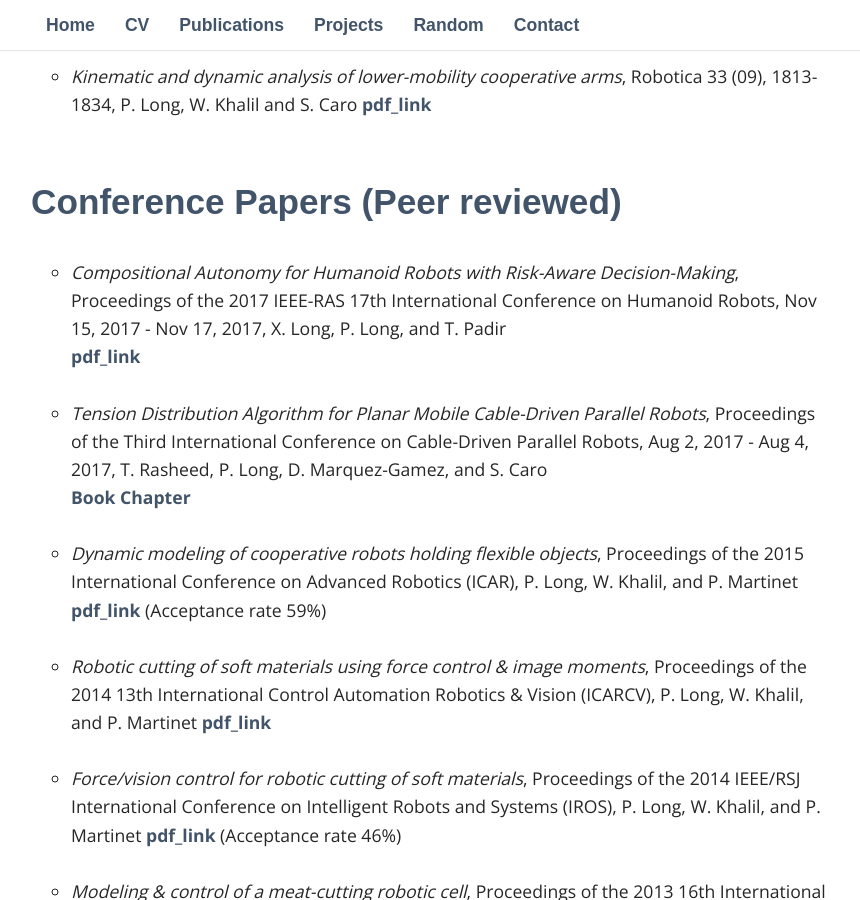
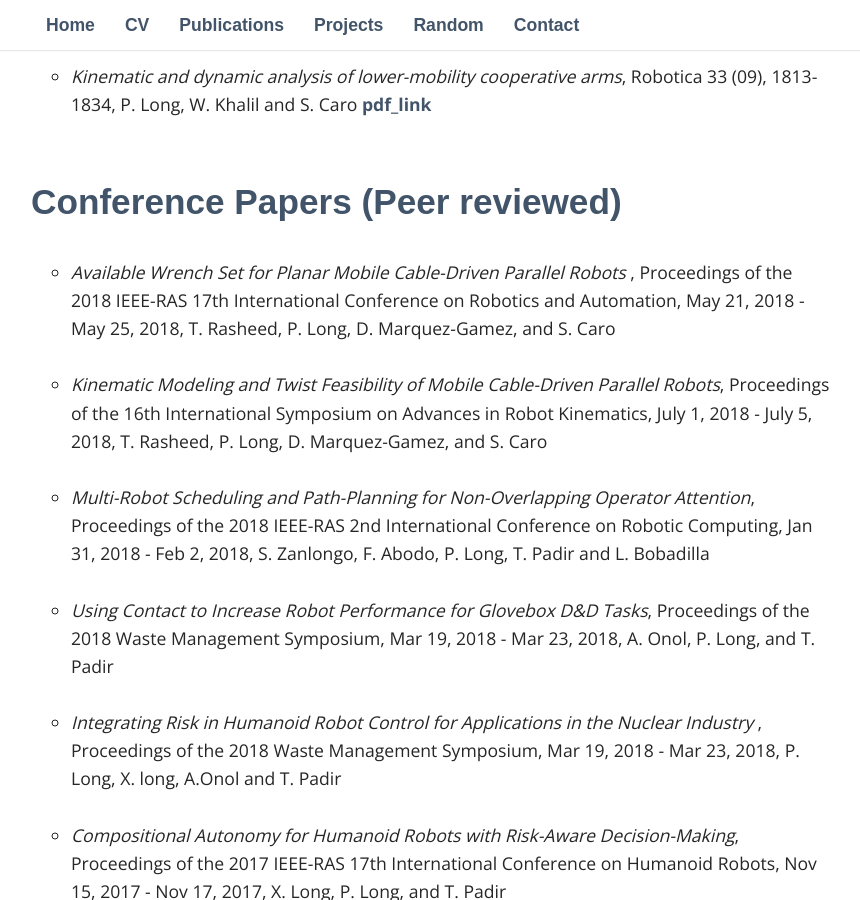
Before and after one commit to philip-long/philip-long.github.io, a Jekyll site: the page built from publications/index.html, in a window 1280 px wide and 900 px high, scrolled down 476 px. Shown: the whole window, without its empty margins (209-1069 px from the left). Built offline with Jekyll 4.4.1, drawn with Linux system fonts in a browser that asks for light colours; some web fonts are replaced.

Commit message:
Added Conferences

```diff
--- a/publications/index.html
+++ b/publications/index.html
@@ -5,7 +5,6 @@ title: Publications
 <div class="blurb">
 
     <h2> Journal Papers</h2>
-
 
 
 
@@ -38,6 +37,34 @@ title: Publications
   <h2> Conference Papers (Peer reviewed)</h2>
 
   <ul style="list-style-type:circle">
+
+        <li>
+     <i>Available Wrench Set for Planar Mobile Cable-Driven Parallel Robots  </i>, Proceedings of the 2018 IEEE-RAS 17th International Conference on Robotics and Automation, May 21, 2018 - May 25, 2018, T. Rasheed, P. Long, D. Marquez-Gamez, and S. Caro<br>
+    </li>
+   <br>
+
+        <li>
+     <i>Kinematic Modeling and Twist Feasibility of Mobile Cable-Driven Parallel Robots</i>, Proceedings of the 16th International Symposium on Advances in Robot Kinematics, July 1, 2018 - July 5, 2018, T. Rasheed, P. Long, D. Marquez-Gamez, and S. Caro<br>
+     </li>
+   <br>
+
+            <li>
+     <i>Multi-Robot Scheduling and Path-Planning for Non-Overlapping Operator Attention</i>, Proceedings of the 2018 IEEE-RAS 2nd International Conference on Robotic Computing, Jan 31, 2018 - Feb 2, 2018, S. Zanlongo, F. Abodo, P. Long, T. Padir and L. Bobadilla<br>
+    </li>
+   <br>
+
+             <li>
+     <i>Using Contact to Increase Robot Performance for Glovebox D&D Tasks</i>, Proceedings of the 2018 Waste Management Symposium, Mar 19, 2018 - Mar 23, 2018, A. Onol, P. Long, and T. Padir<br>
+    </li>
+   <br>
+
+
+             <li>
+     <i>Integrating Risk in Humanoid Robot Control for Applications in the Nuclear Industry </i>, Proceedings of the 2018 Waste Management Symposium, Mar 19, 2018 - Mar 23, 2018, P. Long, X. long, A.Onol and T. Padir<br>
+    </li>
+   <br>
+
+    <!-------------------------------------------/-->
 
     <li>
      <i>Compositional Autonomy for Humanoid Robots with Risk-Aware Decision-Making</i>, Proceedings of the 2017 IEEE-RAS 17th International Conference on Humanoid Robots, Nov 15, 2017 - Nov 17, 2017, X. Long, P. Long,  and T. Padir<br>
```
